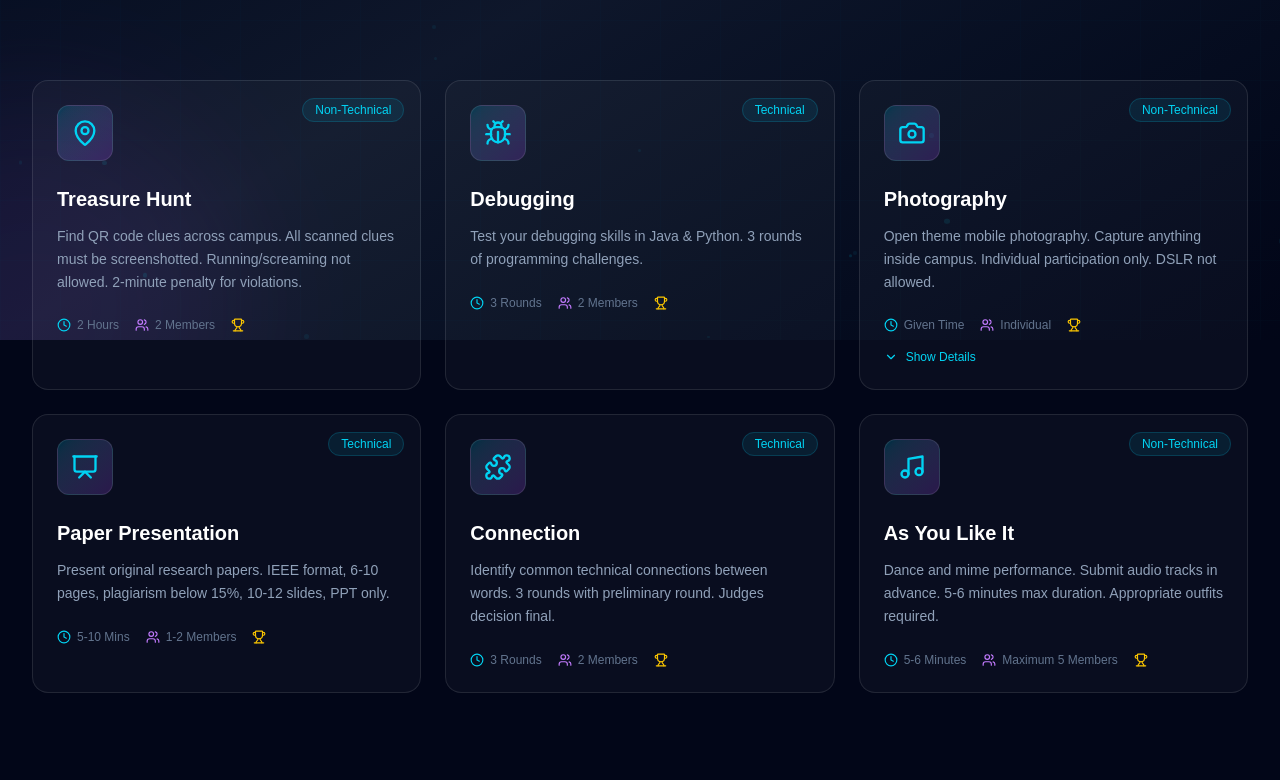
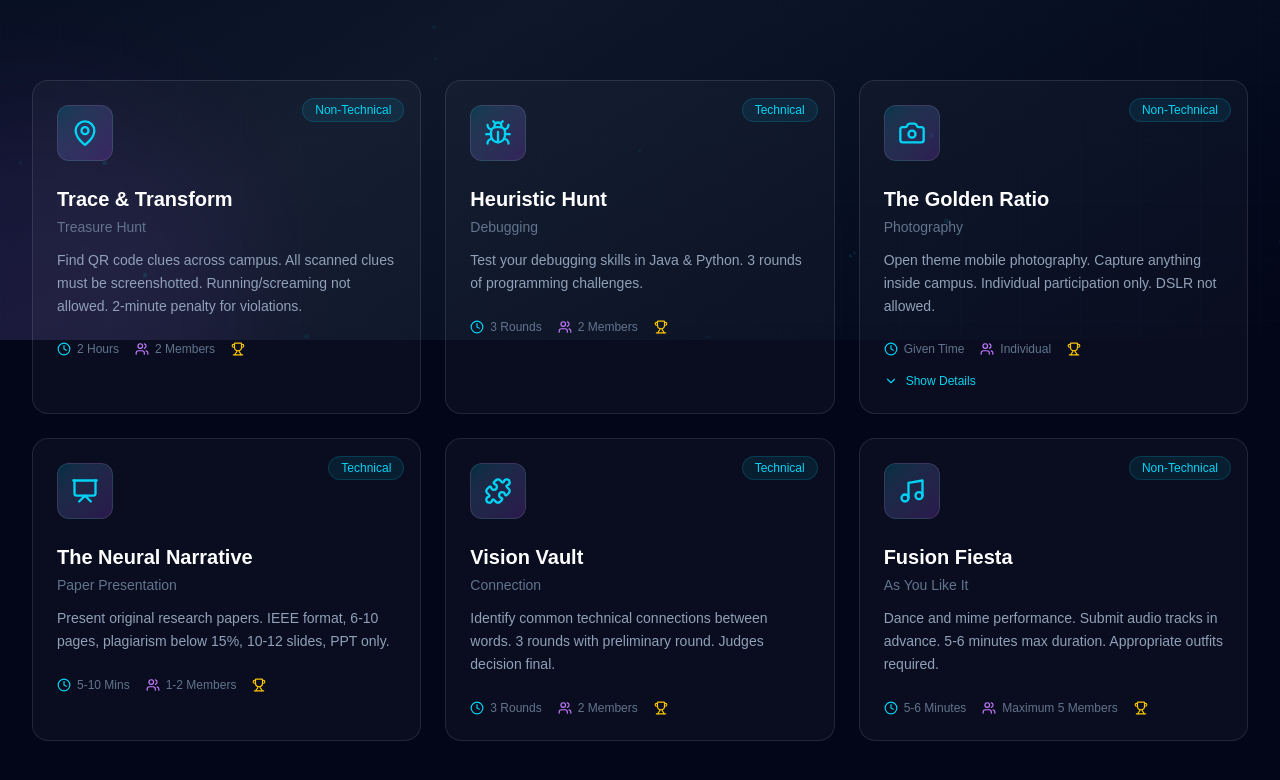
Before and after one commit to Byte-256/symposium_2k26, a Next.js app: page /events in a window 1280 px wide. Shown: the part 460-1240 px from the top of the page. Built offline with nearby package versions, Linux system fonts and the light colour scheme.

Commit message:
Add fancy event names with clever title prioritization in EventCard
- Add fancy names to all events with legacy names
- Update EventCard to display fancy name as main title and legacy as subtitle
- Add Brigade association logo to public folder

```diff
--- a/app/events/page.jsx
+++ b/app/events/page.jsx
@@ -24,7 +24,7 @@ export default function Events() {
 
   const events = [
     {
-      title: "Treasure Hunt",
+      title: "Trace & Transform \n Treasure Hunt",
       description:
         "Find QR code clues across campus. All scanned clues must be screenshotted. Running/screaming not allowed. 2-minute penalty for violations.",
       icon: MapPin,
@@ -33,7 +33,7 @@ export default function Events() {
       category: "Non-Technical",
     },
     {
-      title: "Debugging",
+      title: "Heuristic Hunt \n Debugging",
       description:
         "Test your debugging skills in Java & Python. 3 rounds of programming challenges.",
       icon: Bug,
@@ -42,7 +42,7 @@ export default function Events() {
       category: "Technical",
     },
     {
-      title: "Photography",
+      title: "The Golden Ratio \n Photography",
       description:
         "Open theme mobile photography. Capture anything inside campus. Individual participation only. DSLR not allowed.",
       icon: Camera,
@@ -53,7 +53,7 @@ export default function Events() {
         "Submit: Name_Department_Year.jpg to frameparungajii@gmail.com | Contact: 9994118682, 97871 92215",
     },
     {
-      title: "Paper Presentation",
+      title: "The Neural Narrative \n Paper Presentation",
       description:
         "Present original research papers. IEEE format, 6-10 pages, plagiarism below 15%, 10-12 slides, PPT only.",
       icon: Presentation,
@@ -62,7 +62,7 @@ export default function Events() {
       category: "Technical",
     },
     {
-      title: "Connection",
+      title: "Vision Vault \n Connection",
       description:
         "Identify common technical connections between words. 3 rounds with preliminary round. Judges decision final.",
       icon: Puzzle,
@@ -71,7 +71,7 @@ export default function Events() {
       category: "Technical",
     },
     {
-      title: "As You Like It",
+      title: "Fusion Fiesta \n As You Like It",
       description:
         "Dance and mime performance. Submit audio tracks in advance. 5-6 minutes max duration. Appropriate outfits required.",
       icon: Music,
--- a/components/EventCard.jsx
+++ b/components/EventCard.jsx
@@ -40,7 +40,16 @@ export default function EventCard({ event, index }) {
         </div>
 
         {/* Content */}
-        <h3 className="text-xl font-semibold text-white mb-3">{title}</h3>
+        <div className="mb-3">
+          <h3 className="text-xl font-semibold text-white mb-1">
+            {title.split('\n')[0]}
+          </h3>
+          {title.includes('\n') && (
+            <p className="text-sm text-slate-500 font-medium">
+              {title.split('\n')[1]}
+            </p>
+          )}
+        </div>
         <p className="text-slate-400 text-sm leading-relaxed mb-6">
           {description}
         </p>
```
Also changed, not shown: 1 other file (tests, documents, lock files or other folders).
